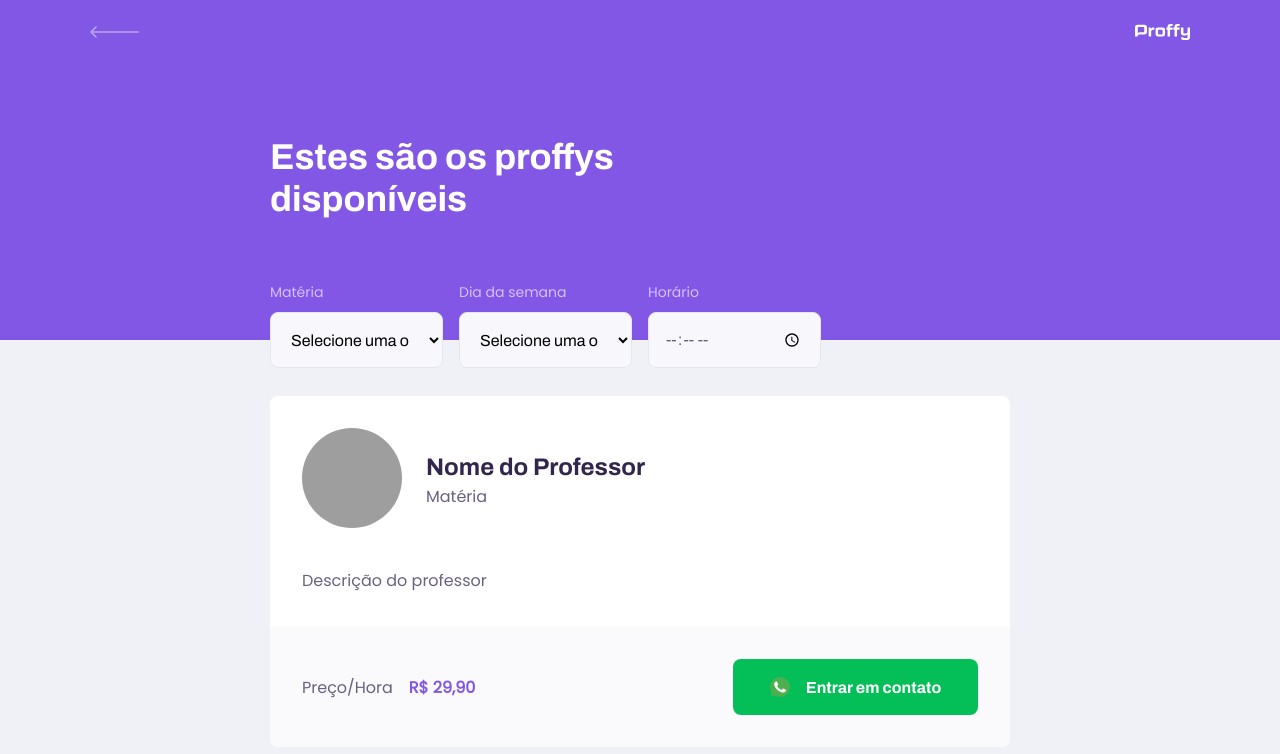
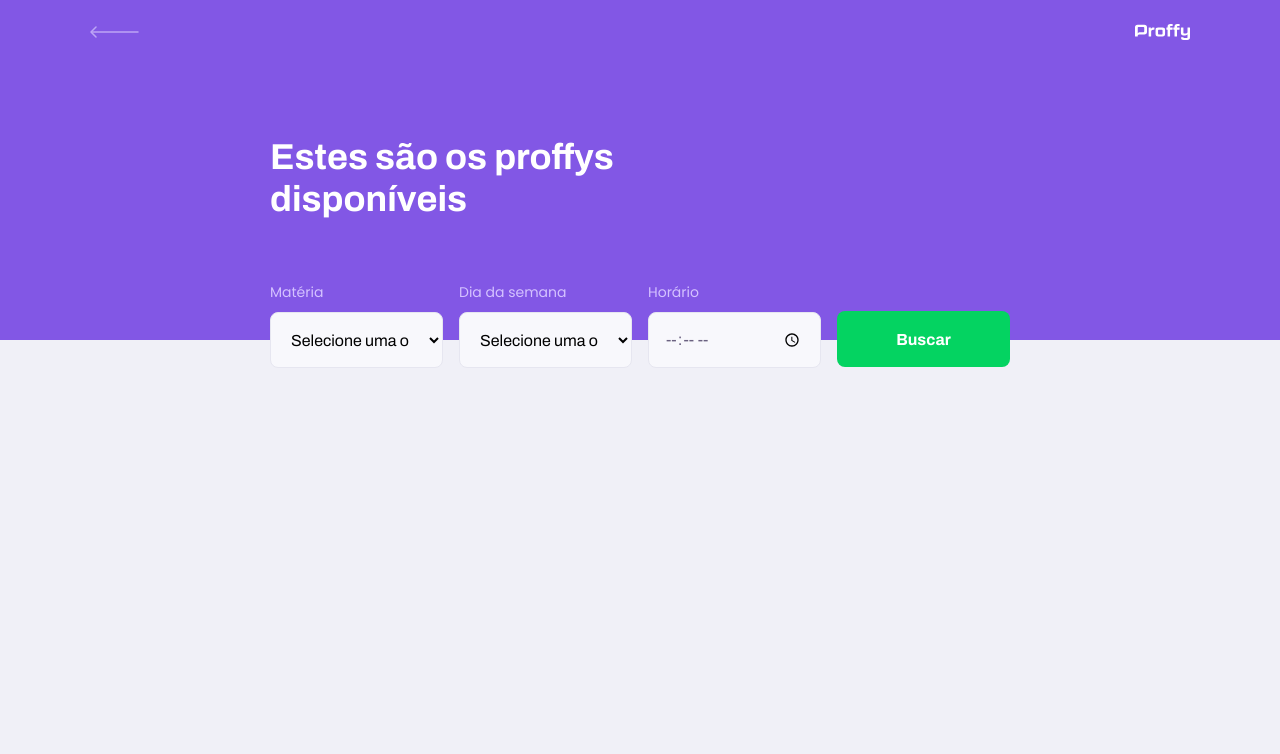
Before and after one commit to caueSJ/proffy-nlw2, a React (Create React App) app in the folder proffy-web/: page /study in a window 1280 px wide. Shown: the top 754 px of the page. Built offline with nearby package versions, Linux system fonts and the light colour scheme; grey boxes are pictures that could not be loaded.

Commit message:
Search for teachers (Teacher List)

```diff
--- a/proffy-web/src/components/Select/Select.tsx
+++ b/proffy-web/src/components/Select/Select.tsx
@@ -15,7 +15,7 @@
     return (
         <div className="select-block">
             <label htmlFor={name}>{label}</label>
-            <select defaultValue="" id={name} {...rest}>
+            <select value="" id={name} {...rest}>
                 <option value="" disabled hidden>Selecione uma opção</option>
                 {options.map(option => {
                     return <option key={option.value} value={option.value}>{option.label}</option>
--- a/proffy-web/src/components/TeacherItem/TeacherItem.css
+++ b/proffy-web/src/components/TeacherItem/TeacherItem.css
@@ -58,7 +58,7 @@
     display: block;
 }
 
-.teacher-item footer button {
+.teacher-item footer a {
     width: 20rem;
     height: 5.6rem;
     background: var(--color-secondary-dark);
@@ -72,9 +72,10 @@
     justify-content: space-evenly;
     outline: none;
     transition: 0.2s;
+    text-decoration: none;
 }
 
-.teacher-item footer button:hover {
+.teacher-item footer a:hover {
     background: var(--color-primary);
 }
 
@@ -97,13 +98,13 @@
         margin-left: 1.6rem;
     }
 
-    .teacher-item footer button {
+    .teacher-item footer a {
         width: 24.5rem;
         font-size: 1.6rem;
         justify-content: center;
     }
 
-    .teacher-item footer button img {
+    .teacher-item footer a img {
         margin-right: 1.6rem;
     }
 }
--- a/proffy-web/src/components/TeacherItem/TeacherItem.tsx
+++ b/proffy-web/src/components/TeacherItem/TeacherItem.tsx
@@ -4,38 +4,44 @@
 
 import './TeacherItem.css';
 
+export interface Teacher {
+    id: number;
+    name: string;
+    avatar: string;
+    subject: string;
+    bio: string;
+    cost: number;
+    whatsapp: string;
+}
+
 interface TeacherItemProps {
-    name?: string,
-    image?: string,
-    subject?: string,
-    description?: string,
-    price?: string
+    teacher: Teacher;
 };
 
-const TeacherItem: React.FC<TeacherItemProps> = props => {
+const TeacherItem: React.FC<TeacherItemProps> = ({ teacher }) => {
     return (
         <article className="teacher-item">
             <header>
                 <div className="teacher-img">
-                    <img src={props.image} alt="Teacher"/>
+                    <img src={teacher.avatar} alt={teacher.name}/>
                 </div>
                 <div>
-                    <strong>{props.name}</strong>
-                    <span>{props.subject}</span>
+                    <strong>{teacher.name}</strong>
+                    <span>{teacher.subject}</span>
                 </div>
             </header>
             <p>
-                {props.description}
+                {teacher.bio}
             </p>
             <footer>
                 <p>
                     Preço/Hora
-                    <strong>R$ {props.price}</strong>
+                    <strong>R$ {teacher.cost}</strong>
                 </p>
-                <button type="button">
+                <a href={`https://wa.me/${teacher.whatsapp}`} target="_blank">
                     <img src={whatsappIcon} alt="Whatsapp" />
                     Entrar em contato
-                </button>
+                </a>
             </footer>
         </article>
     )
--- a/proffy-web/src/pages/TeacherList/TeacherList.tsx
+++ b/proffy-web/src/pages/TeacherList/TeacherList.tsx
@@ -1,20 +1,43 @@
-import React from 'react';
+import React, { FormEvent, useState } from 'react';
 import Input from '../../components/Input/Input';
 
 import PageHeader from '../../components/PageHeader/PageHeader';
 import Select from '../../components/Select/Select';
-import TeacherItem from '../../components/TeacherItem/TeacherItem';
+import TeacherItem, { Teacher } from '../../components/TeacherItem/TeacherItem';
+import api from '../../services/api';
 
 import './TeacherList.css';
 
 const TeacherList = () => {
+    const [subject, setSubject] = useState('');
+    const [week_day, setWeekday] = useState('');
+    const [time, setTime] = useState('');
+
+    const [teachers, setTeachers] = useState([]);
+
+    async function searchTeachers(e: FormEvent) {
+        e.preventDefault();
+
+        const response = await api.get('classes', {
+            params: {
+                subject,
+                week_day,
+                time
+            }
+        });
+
+        setTeachers(response.data);
+    }
+
     return (
         <div id="TeacherList" className="container">
             <PageHeader title="Estes são os proffys disponíveis">
-                <form id="search-teachers">
+                <form id="search-teachers" onSubmit={searchTeachers}>
                     <Select
                         name="subject"
                         label="Matéria"
+                        value={subject}
+                        onChange={(e) => {setSubject(e.target.value)}}
                         options={[
                             { value:'Artes', label:'Artes' },
                             { value:'Biologia', label:'Biologia' },
@@ -32,6 +55,8 @@
                     <Select
                         name="week_day"
                         label="Dia da semana"
+                        value={week_day}
+                        onChange={(e) => {setWeekday(e.target.value)}}
                         options={[
                             { value:'0', label:'Domingo' },
                             { value:'1', label:'Segunda-feira' },
@@ -42,18 +67,24 @@
                             { value:'6', label:'Sábado' },
                         ]}
                     />
-                    <Input type="time" name="time" label="Horário" />
+                    <Input
+                        type="time"
+                        name="time"
+                        label="Horário"
+                        value={time}
+                        onChange={(e) => {setTime(e.target.value)}}
+                    />
+
+                    <button type="submit">
+                        Buscar
+                    </button>
                 </form>
             </PageHeader>
 
             <main>
-                <TeacherItem
-                    name="Nome do Professor"
-                    image="https://images.pexels.com/photos/712513/pexels-photo-712513.jpeg?auto=compress&cs=tinysrgb&dpr=2&h=650&w=940"
-                    subject="Matéria"
-                    description="Descrição do professor"
-                    price="29,90"
-                />
+                {teachers.map((teacher: Teacher) => {
+                    return <TeacherItem key={teacher.id} teacher={teacher} />
+                })}
             </main>
         </div>
     )
```
